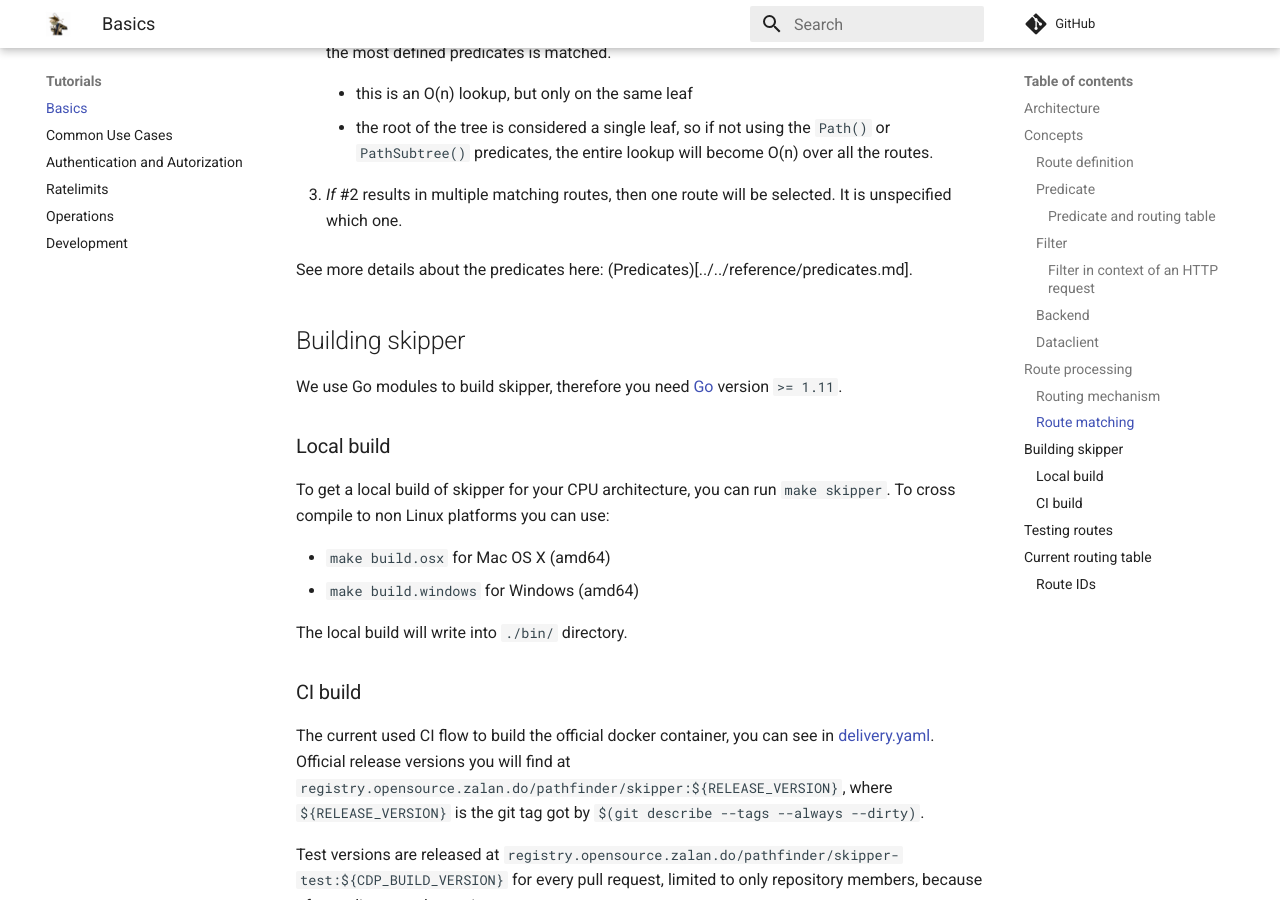
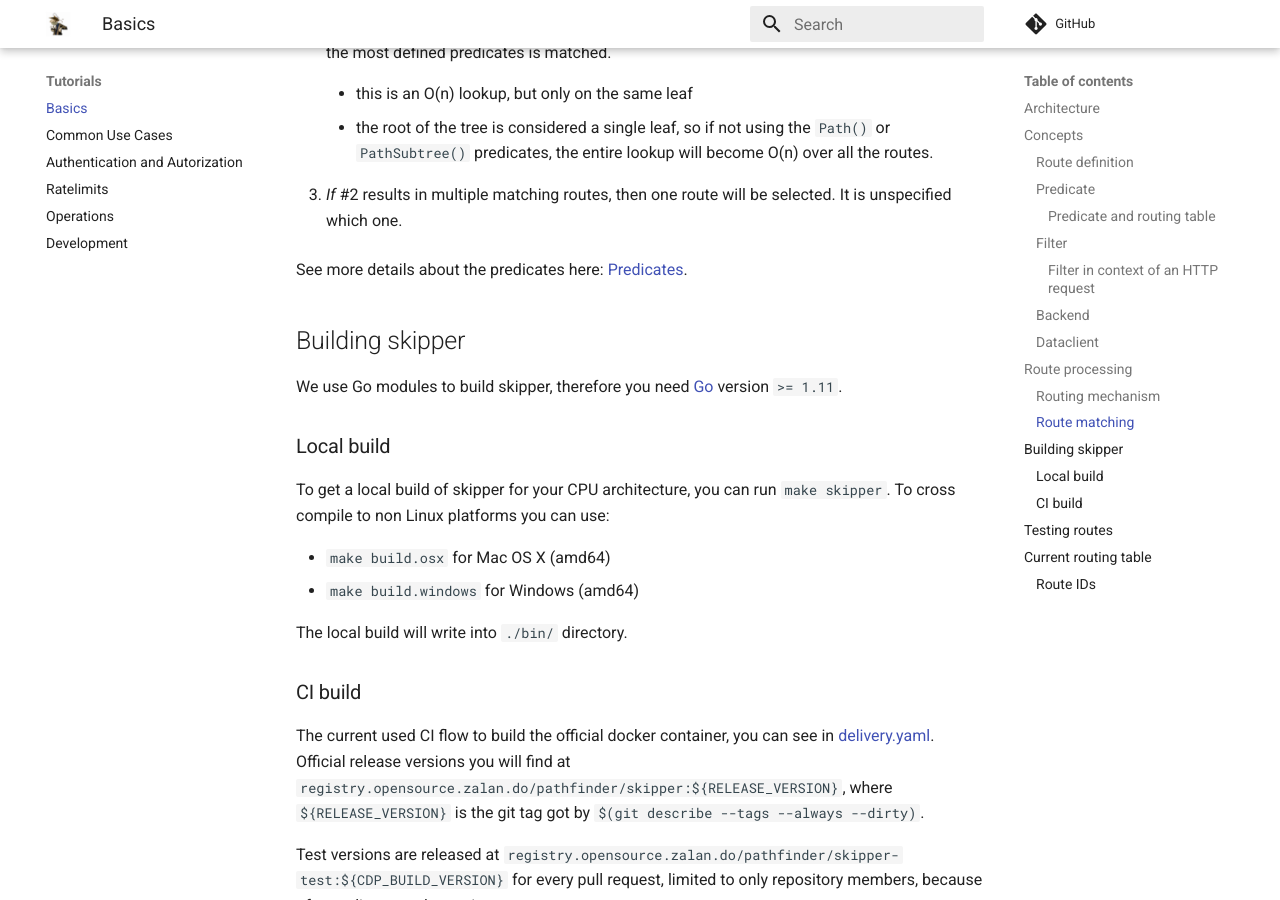
Before and after one commit to zalando/skipper, an MkDocs documentation site: the page built from docs/tutorials/basics.md, in a window 1280 px wide and 900 px high, scrolled down 6927 px. Built offline with MkDocs 1.6.1 and Material for MkDocs 9.7.7, drawn with Linux system fonts in a browser that asks for light colours; comment, search, counter and statistics services are not loaded.

Commit message:
Fix broken link in docs
Signed-off-by: Mikkel Oscar Lyderik Larsen <mikkel.larsen@zalando.de>

```diff
--- a/docs/tutorials/basics.md
+++ b/docs/tutorials/basics.md
@@ -233,7 +233,7 @@ The route matching logic can be summed up as follows:
 3. _If_ #2 results in multiple matching routes, then one route will be
    selected. It is unspecified which one.
 
-See more details about the predicates here: (Predicates)[../../reference/predicates.md].
+See more details about the predicates here: [Predicates](../reference/predicates.md).
 
 ## Building skipper
 
```
